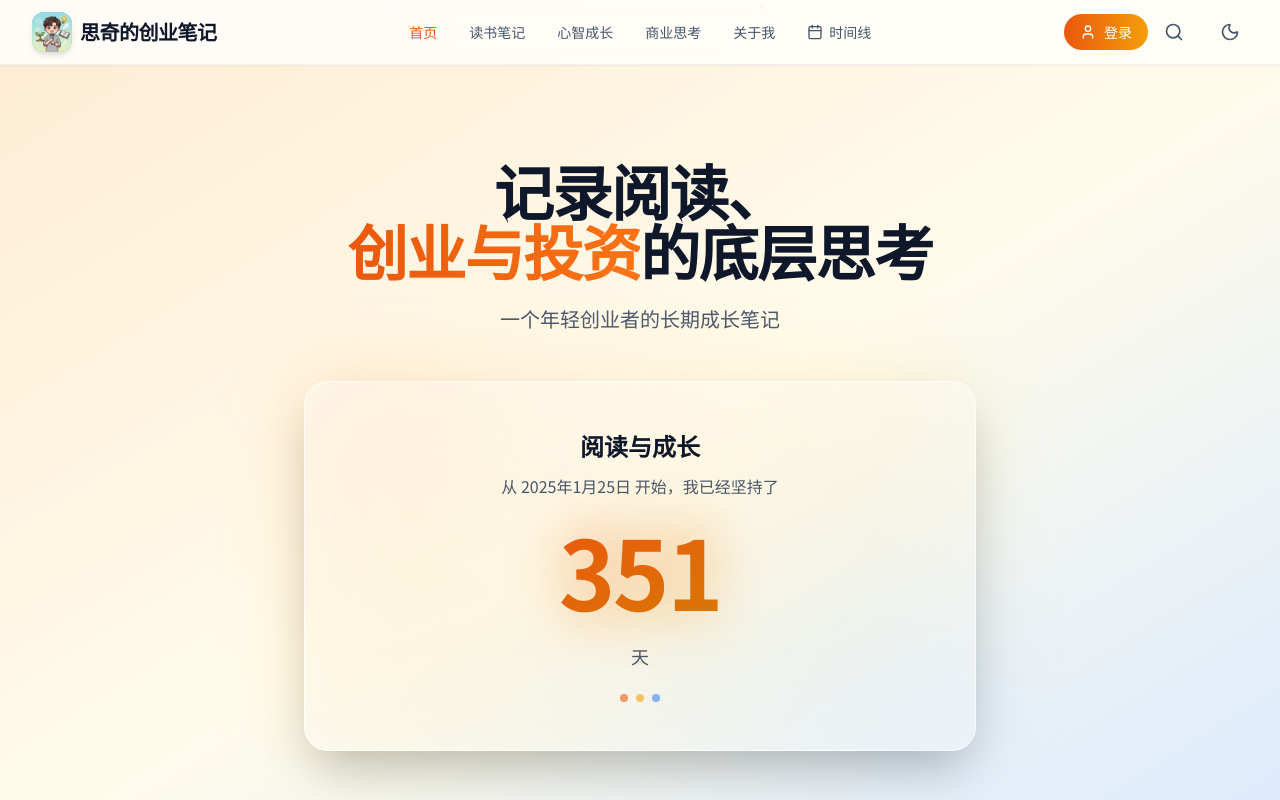
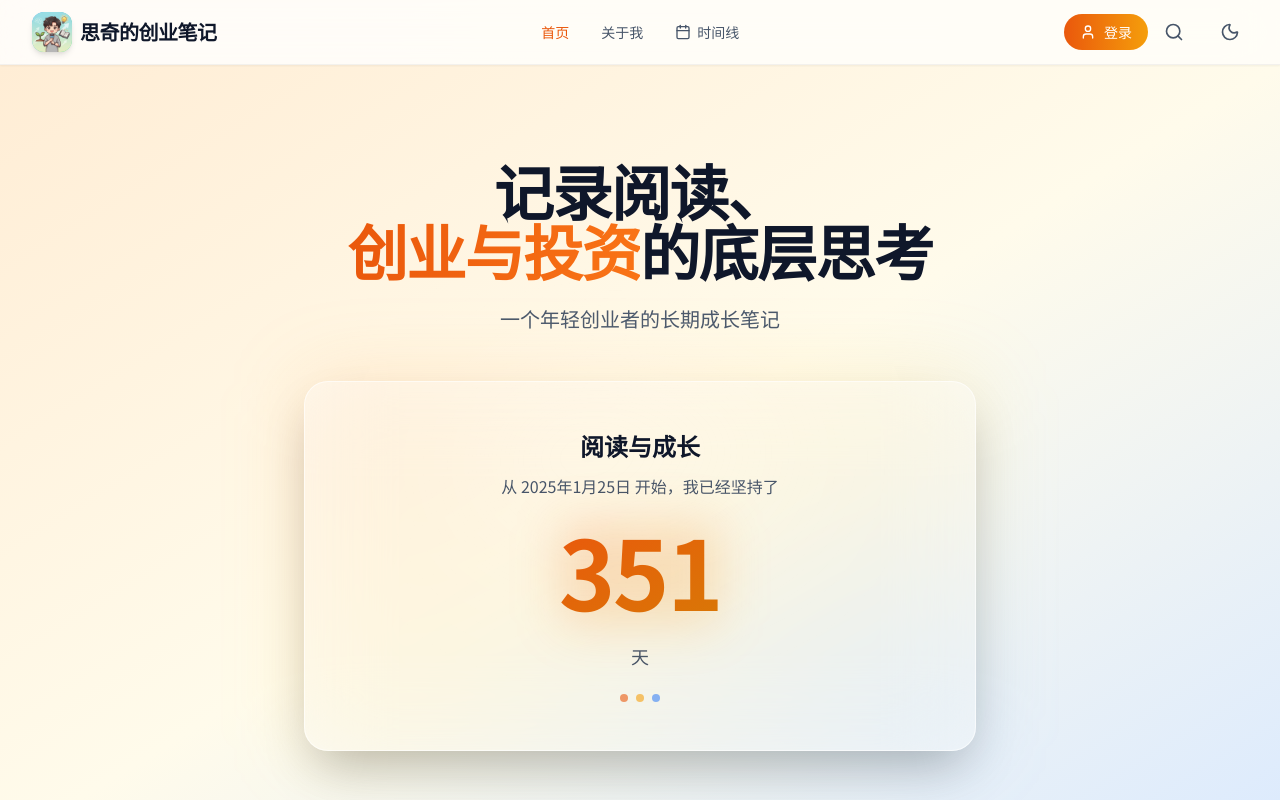
Before and after one commit to siqiy438-source/boke, a React (Vite) app: page / in a window 1280 px wide. Shown: the top 800 px of the page. Built offline with nearby package versions, Linux system fonts and the light colour scheme; a web font is replaced by a local one.

Commit message:
refactor: 移除粒子效果和简化导航栏
- 删除悬浮粒子背景动画，界面更简洁干净
- 移除导航栏中的分类链接（读书笔记、心智成长、商业思考）
- 导航栏只保留：首页、关于我、时间线
- 移除 d3 依赖，减少包体积

```diff
--- a/App.tsx
+++ b/App.tsx
@@ -1,5 +1,4 @@
-import React, { useState, useEffect, useMemo, useRef } from 'react';
-import * as d3 from 'd3';
+import React, { useState, useEffect } from 'react';
 import {
   Search, Moon, Sun, Menu, X, ArrowLeft, ArrowUp,
   BookOpen, TrendingUp, Brain, Briefcase,
@@ -12,113 +11,6 @@ import { AuthModal } from './components/AuthModal';
 import { Editor } from './components/Editor';
 
 // --- Components ---
-
-// 0. Animated Background Component
-const AnimatedBackground = ({ darkMode }: { darkMode: boolean }) => {
-  const canvasRef = useRef<HTMLCanvasElement>(null);
-
-  useEffect(() => {
-    const canvas = canvasRef.current;
-    if (!canvas) return;
-
-    const ctx = canvas.getContext('2d');
-    if (!ctx) return;
-
-    let animationFrameId: number;
-    let particles: Particle[] = [];
-
-    // 设置画布大小
-    const resizeCanvas = () => {
-      canvas.width = window.innerWidth;
-      canvas.height = window.innerHeight;
-      // 根据屏幕大小调整粒子数量
-      const particleCount = Math.min(
-        Math.floor((window.innerWidth * window.innerHeight) / 25000),
-        100
-      );
-      initParticles(particleCount);
-    };
-
-    // 粒子类
-    class Particle {
-      x: number;
-      y: number;
-      vx: number;
-      vy: number;
-      size: number;
-      opacity: number;
-      color: string;
-
-      constructor() {
-        this.x = Math.random() * canvas.width;
-        this.y = Math.random() * canvas.height;
-        this.vx = (Math.random() - 0.5) * 0.5;
-        this.vy = (Math.random() - 0.5) * 0.5;
-        this.size = Math.random() * 2 + 1;
-        this.opacity = Math.random() * 0.3 + 0.1;
-        // 根据深色/浅色模式设置粒子颜色
-        this.color = darkMode ? '255, 255, 255' : '100, 116, 139';
-      }
-
-      update() {
-        this.x += this.vx;
-        this.y += this.vy;
-
-        // 边界检测，粒子碰到边界反弹
-        if (this.x < 0 || this.x > canvas.width) this.vx *= -1;
-        if (this.y < 0 || this.y > canvas.height) this.vy *= -1;
-      }
-
-      draw() {
-        ctx.beginPath();
-        ctx.arc(this.x, this.y, this.size, 0, Math.PI * 2);
-        ctx.fillStyle = `rgba(${this.color}, ${this.opacity})`;
-        ctx.fill();
-        ctx.closePath();
-      }
-    }
-
-    // 初始化粒子
-    const initParticles = (count: number) => {
-      particles = [];
-      for (let i = 0; i < count; i++) {
-        particles.push(new Particle());
-      }
-    };
-
-    // 动画循环
-    const animate = () => {
-      ctx.clearRect(0, 0, canvas.width, canvas.height);
-
-      // 绘制粒子
-      particles.forEach((particle, index) => {
-        particle.update();
-        particle.draw();
-      });
-
-      animationFrameId = requestAnimationFrame(animate);
-    };
-
-    // 初始化
-    resizeCanvas();
-    animate();
-
-    // 监听窗口大小变化
-    const handleResize = () => {
-      resizeCanvas();
-    };
-
-    window.addEventListener('resize', handleResize);
-
-    // 清理
-    return () => {
-      window.removeEventListener('resize', handleResize);
-      cancelAnimationFrame(animationFrameId);
-    };
-  }, [darkMode]);
-
-  return <canvas ref={canvasRef} className="particle-background" />;
-};
 
 // 1. Navigation / Header
 const Header = ({
@@ -148,10 +40,6 @@ const Header = ({
   const [isSearchOpen, setIsSearchOpen] = useState(false);
   const [showUserMenu, setShowUserMenu] = useState(false);
   const { user, signOut } = useAuth();
-
-  const categories = Object.values(Category);
-  // 导航栏显示顺序:读书笔记、心智成长、商业思考
-  const navCategories = [Category.READING, Category.MIND, Category.BUSINESS];
 
   const handleSignOut = async () => {
     await signOut();
@@ -207,29 +95,13 @@ const Header = ({
                 window.scrollTo(0, 0);
               }}
               className={`text-sm font-medium transition-all duration-200 hover:text-brand-orange hover:scale-105 ${
-                currentCategory === Category.ALL && view === 'LIST'
+                view === 'LIST'
                   ? 'text-brand-orange'
                   : 'text-slate-600 dark:text-stone-400'
               }`}
             >
               首页
             </button>
-            {navCategories.map((cat) => (
-              <button
-                key={cat}
-                onClick={() => {
-                  setCurrentCategory(cat);
-                  setView('LIST');
-                }}
-                className={`text-sm font-medium transition-all duration-200 hover:text-brand-orange hover:scale-105 ${
-                  currentCategory === cat
-                    ? 'text-brand-orange'
-                    : 'text-slate-600 dark:text-stone-400'
-                }`}
-              >
-                {cat}
-              </button>
-            ))}
             <button
                onClick={() => {
                  setView('ABOUT');
@@ -431,30 +303,13 @@ const Header = ({
                 window.scrollTo(0, 0);
               }}
                 className={`block w-full text-left px-3 py-2 rounded-md text-base font-medium transition-all duration-200 hover:scale-[1.02] active:scale-95 min-h-[44px] ${
-                currentCategory === Category.ALL && view === 'LIST'
+                view === 'LIST'
                   ? 'text-brand-orange bg-orange-50 dark:bg-slate-800'
                   : 'text-slate-600 dark:text-stone-400 hover:text-brand-orange hover:bg-stone-50 dark:hover:bg-slate-800/50'
               }`}
             >
               首页
             </button>
-            {navCategories.map((cat) => (
-              <button
-                key={cat}
-                onClick={() => {
-                  setCurrentCategory(cat);
-                  setView('LIST');
-                  setIsMenuOpen(false);
-                }}
-                className={`block w-full text-left px-3 py-2 rounded-md text-base font-medium transition-all duration-200 hover:scale-[1.02] active:scale-95 min-h-[44px] ${
-                  currentCategory === cat
-                    ? 'text-brand-orange bg-orange-50 dark:bg-slate-800'
-                    : 'text-slate-600 dark:text-stone-400 hover:text-brand-orange hover:bg-stone-50 dark:hover:bg-slate-800/50'
-                }`}
-              >
-                {cat}
-              </button>
-            ))}
              <button
                 onClick={() => {
                   setView('ABOUT');
@@ -1182,7 +1037,6 @@ const AppContent = () => {
 
   return (
     <div className="min-h-screen flex flex-col bg-gradient-to-br from-orange-50 via-amber-50 to-blue-50 dark:from-slate-950 dark:via-slate-900 dark:to-slate-950 transition-colors duration-300">
-      <AnimatedBackground darkMode={darkMode} />
       <div className="animated-gradient-bg fixed inset-0 -z-10" />
       <div className="main-content flex-1 flex flex-col">
         <Header
--- a/index.html
+++ b/index.html
@@ -308,18 +308,6 @@
         background-size: 400% 400%;
       }
 
-      /* 粒子背景容器 */
-      .particle-background {
-        position: fixed;
-        top: 0;
-        left: 0;
-        width: 100%;
-        height: 100%;
-        pointer-events: none;
-        z-index: 0;
-        overflow: hidden;
-      }
-
       /* 主内容区域提升层级 */
       .main-content {
         position: relative;
--- a/package.json
+++ b/package.json
@@ -10,7 +10,6 @@
   },
   "dependencies": {
     "@supabase/supabase-js": "^2.90.0",
-    "d3": "^7.9.0",
     "lucide-react": "^0.561.0",
     "react": "^19.2.3",
     "react-dom": "^19.2.3"
```
Also changed, not shown: 1 other file (tests, documents, lock files or other folders).
